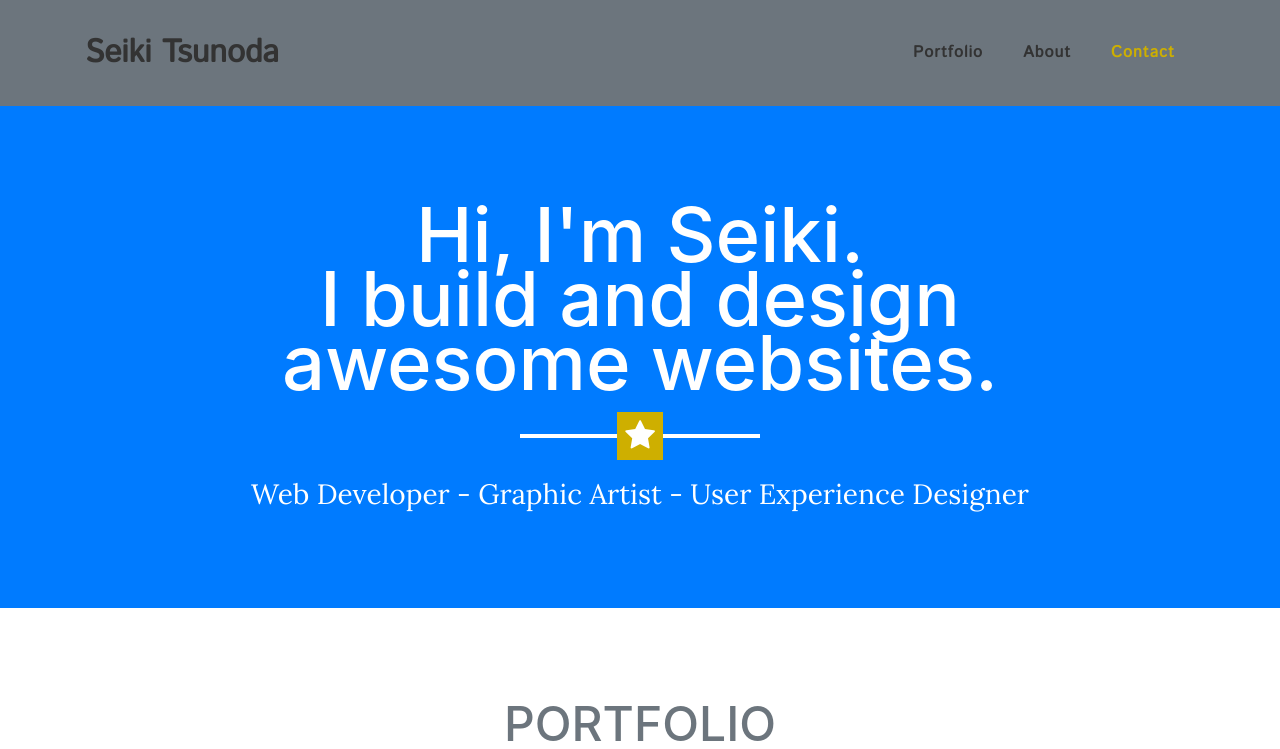
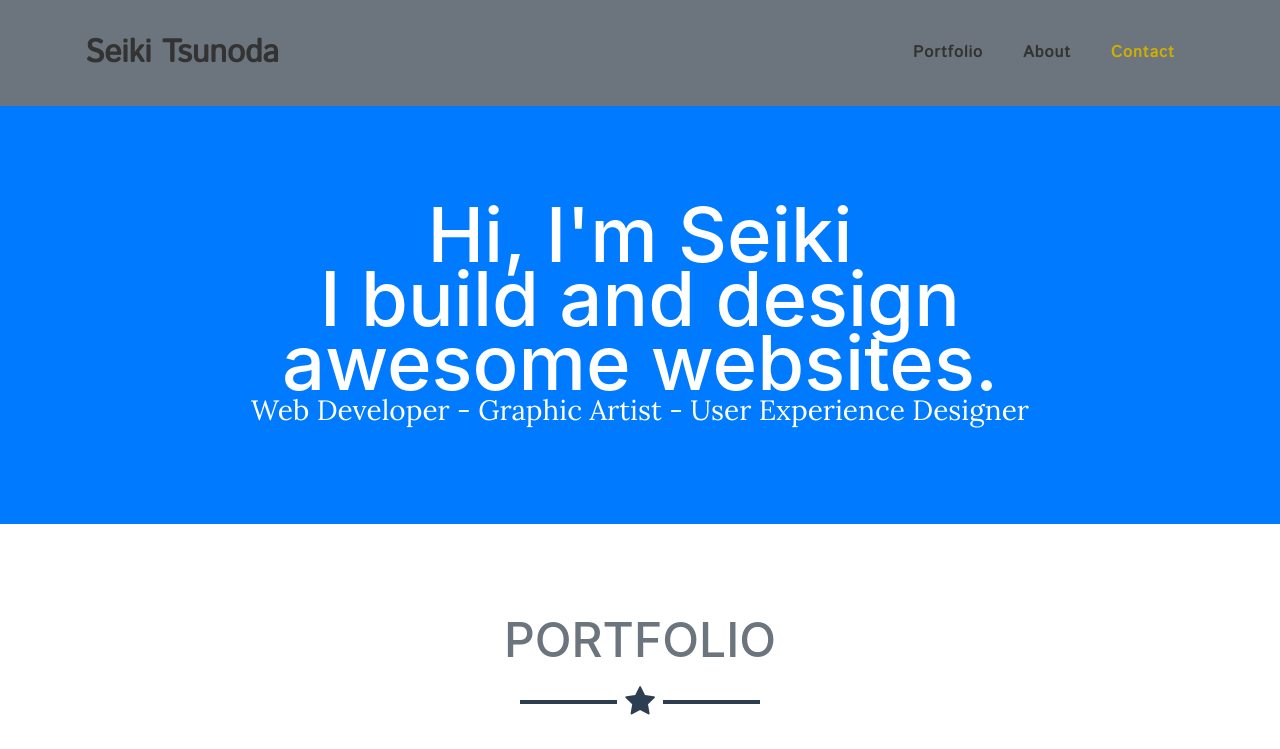
Before and after one commit to hoshikitsunoda/portfolio, a website with bundled scripts: page index.html in a window 1280 px wide. Shown: the top 749 px of the page. Built offline with nearby package versions, Linux system fonts and the light colour scheme.

```diff
--- a/index.html
+++ b/index.html
@@ -54,8 +54,7 @@
     <!-- Header -->
     <header class="masthead bg-primary text-white text-center">
       <div class="container">
-        <h1 class="mb-0" id="header-text">Hi, I'm Seiki.<br>I build and design<br> awesome websites.</h1>
-        <hr class="star-light">
+        <h1 class="mb-0" id="header-text">Hi, I'm Seiki<br>I build and design<br> awesome websites.</h1>
         <h2 class="font-weight-light mb-0">Web Developer - Graphic Artist - User Experience Designer</h2>
       </div>
     </header>
```
